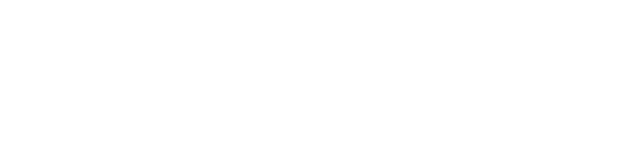
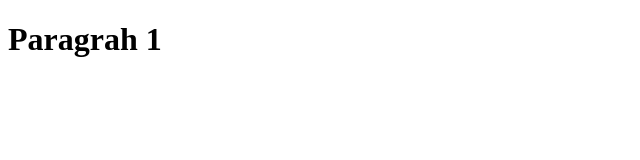
Before and after one commit to jhivesh/git-test, a plain HTML site: page index.html in a window 1280 px wide. Shown: the whole page, without its empty margins (0-640 px from the left). Drawn offline with Linux system fonts and the light colour scheme.

Commit message:
second commit

```diff
--- a/index.html
+++ b/index.html
@@ -4,6 +4,7 @@
     <meta charset="UTF-8">
     <meta name="viewport" content="width=device-width, initial-scale=1.0">
     <title>Document</title>
+    <h1> Paragrah 1 </h1>
 </head>
 <body>
 
```
Also changed, not shown: templates/test.html (added).
